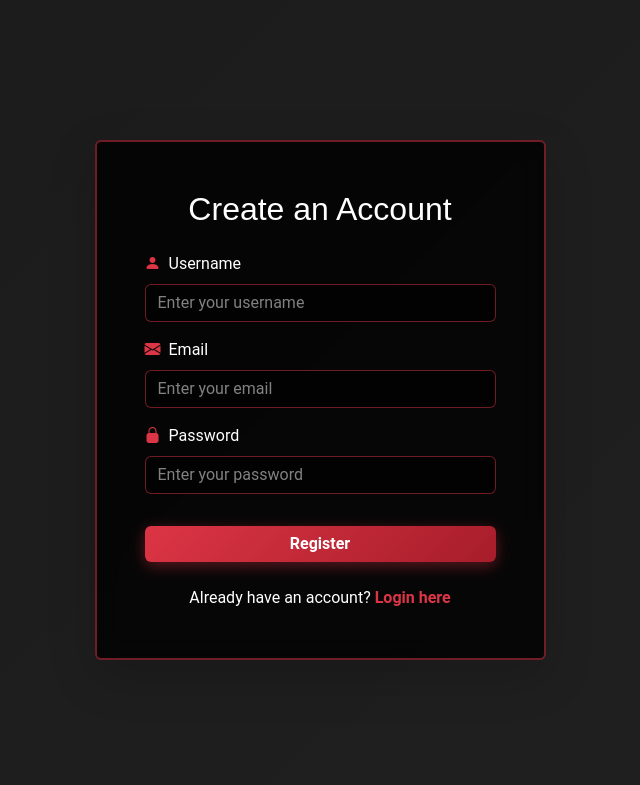
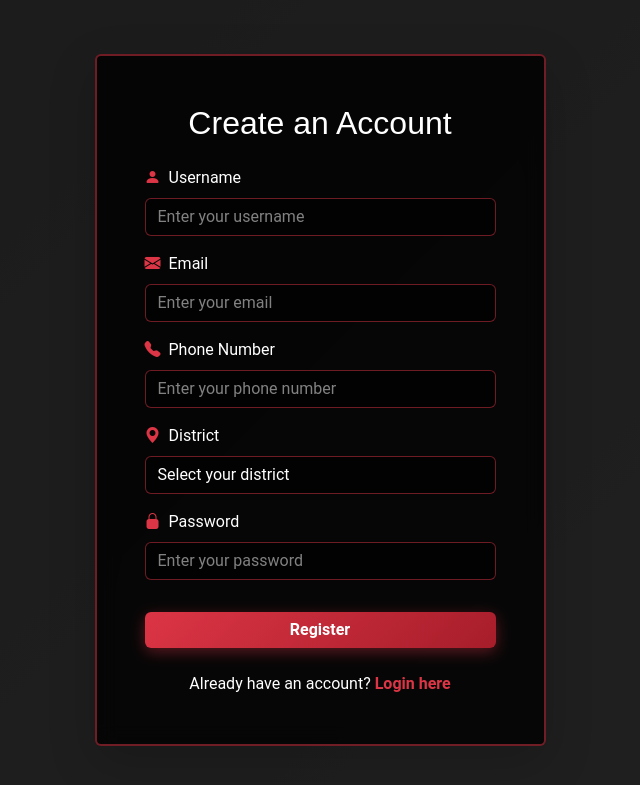
Before and after one commit to PathumHimantha/ICTMJ, a PHP site: page /forms/register.php in a window 1280 px wide. Shown: the top 785 px of the page, without its empty margins (320-960 px from the left). Run offline with PHP 8.4, Linux system fonts and the light colour scheme.

Commit message:
Add field for user contact number and distric

```diff
--- a/forms/register.php
+++ b/forms/register.php
@@ -5,13 +5,16 @@ if ($_SERVER['REQUEST_METHOD'] == 'POST') {
     $username = $_POST['username'];
     $email = $_POST['email'];
     $password = password_hash($_POST['password'], PASSWORD_DEFAULT);
+    $phone = $_POST['phone'];
+    $district = $_POST['district'];
 
-    $stmt = $pdo->prepare("INSERT INTO users (username, email, password) VALUES (?, ?, ?)");
-    if ($stmt->execute([$username, $email, $password])) {
+    $stmt = $pdo->prepare("INSERT INTO users (username, email, password, phone, district) VALUES (?, ?, ?, ?, ?)");
+    if ($stmt->execute([$username, $email, $password, $phone, $district])) {
         header("Location: login.php");
         exit();
     }
 }
+
 ?>
 <!DOCTYPE html>
 <html lang="en">
@@ -49,6 +52,47 @@ if ($_SERVER['REQUEST_METHOD'] == 'POST') {
                                 <input type="email" id="email" name="email" class="form-control" placeholder="Enter your email" required>
                             </div>
                             <div class="mb-3">
+    <label for="phone" class="form-label text-white">
+        <i class="bi bi-telephone-fill text-danger me-2"></i>Phone Number
+    </label>
+    <input type="text" id="phone" name="phone" class="form-control" placeholder="Enter your phone number" required>
+</div>
+
+<div class="mb-3">
+    <label for="district" class="form-label text-white">
+        <i class="bi bi-geo-alt-fill text-danger me-2"></i>District
+    </label>
+    <select id="district" name="district" class="form-control" required>
+        <option value="" disabled selected>Select your district</option>
+        <option value="Colombo">Colombo</option>
+        <option value="Gampaha">Gampaha</option>
+        <option value="Kalutara">Kalutara</option>
+        <option value="Kandy">Kandy</option>
+        <option value="Matale">Matale</option>
+        <option value="Nuwara Eliya">Nuwara Eliya</option>
+        <option value="Galle">Galle</option>
+        <option value="Matara">Matara</option>
+        <option value="Hambantota">Hambantota</option>
+        <option value="Jaffna">Jaffna</option>
+        <option value="Kilinochchi">Kilinochchi</option>
+        <option value="Mannar">Mannar</option>
+        <option value="Vavuniya">Vavuniya</option>
+        <option value="Mullaitivu">Mullaitivu</option>
+        <option value="Batticaloa">Batticaloa</option>
+        <option value="Ampara">Ampara</option>
+        <option value="Trincomalee">Trincomalee</option>
+        <option value="Kurunegala">Kurunegala</option>
+        <option value="Puttalam">Puttalam</option>
+        <option value="Anuradhapura">Anuradhapura</option>
+        <option value="Polonnaruwa">Polonnaruwa</option>
+        <option value="Badulla">Badulla</option>
+        <option value="Monaragala">Monaragala</option>
+        <option value="Ratnapura">Ratnapura</option>
+        <option value="Kegalle">Kegalle</option>
+    </select>
+</div>
+
+                            <div class="mb-3">
                                 <label for="password" class="form-label text-white">
                                     <i class="bi bi-lock-fill text-danger me-2"></i>Password
                                 </label>
```
